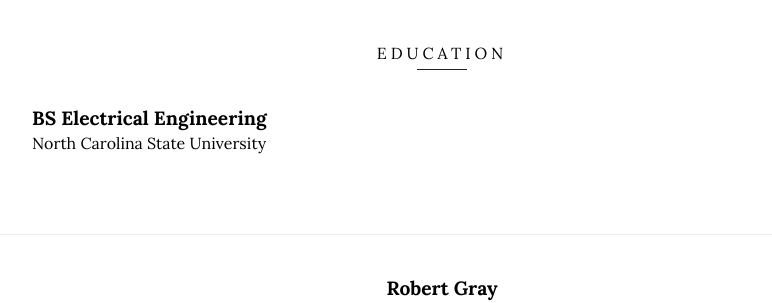
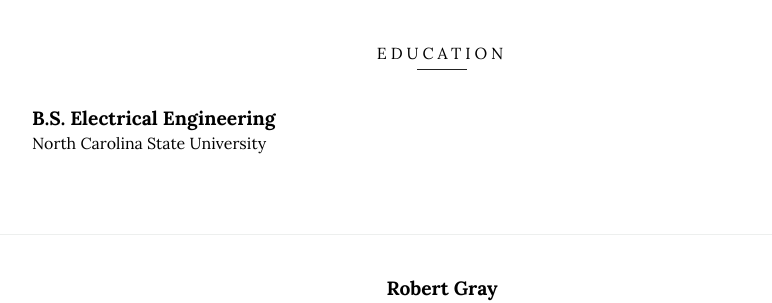
Before and after one commit to gray419/gray419.github.io, a Jekyll site: the page built from index.html, in a window 1280 px wide. Shown: the part 754-1057 px from the top of the page, without its empty margins (198-970 px from the left). Built offline with Jekyll 4.4.1, drawn with Linux system fonts in a browser that asks for light colours.

Commit message:
update edu

```diff
--- a/_data/education.yml
+++ b/_data/education.yml
@@ -1,3 +1,3 @@
--   qualification: BS Electrical Engineering
+-   qualification: B.S. Electrical Engineering
     school: North Carolina State University
     description:
```
